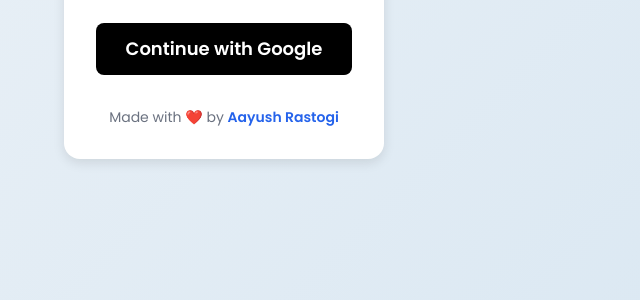
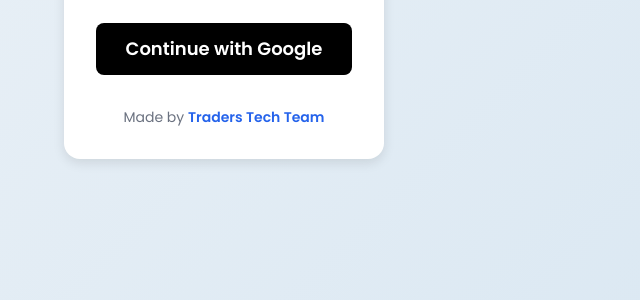
Before and after one commit to RockingAayush/Traders-Atmos-2024, a Django app: page /login/ in a window 1280 px wide. Shown: the part 461-761 px from the top of the page, without its empty margins (416-1056 px from the left). Run offline with Django 5.2, Linux system fonts and the light colour scheme; data comes from the database, SQL or seed files in the repository; some libraries are stand-ins or nearby versions.

Commit message:
Update login.html

```diff
--- a/trade_system/templates/login.html
+++ b/trade_system/templates/login.html
@@ -104,7 +104,7 @@
                 </a>
                 <div class="text-center mt-8">
                     <p class="text-gray-500 text-sm">
-                        Made with ❤️ by <span class="font-semibold text-blue-600">Aayush Rastogi</span>
+                        Made by <span class="font-semibold text-blue-600">Traders Tech Team</span>
                     </p>
                 </div>
             </div>
```
